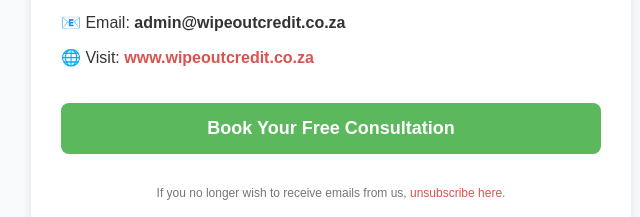
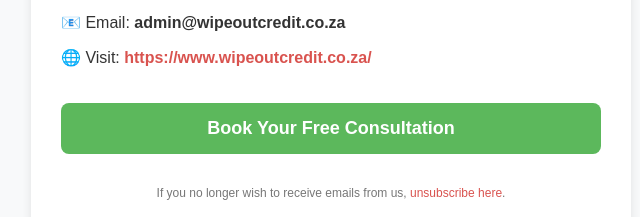
Before and after one commit to Teesmakay/Wipeoutemailtemp, a plain HTML site: page index.html in a window 1280 px wide. Shown: the part 803-1020 px from the top of the page, 309-949 px from the left. Drawn offline with Linux system fonts and the light colour scheme.

Commit message:
Update index.html

```diff
--- a/index.html
+++ b/index.html
@@ -50,7 +50,7 @@
                         <td style="text-align: left; font-size: 16px; color: #333; padding-top: 15px;">
                             <p>📞 Call us now: <strong>(087) 093-7302</strong></p>
                             <p>📧 Email: <strong>admin@wipeoutcredit.co.za</strong></p>
-                            <p>🌐 Visit: <strong><a href="https://wipeoutcredit.co.za" target="_blank" style="color: #d9534f; text-decoration: none;">www.wipeoutcredit.co.za</a></strong></p>
+                            <p>🌐 Visit: <strong><a href="https://wipeoutcredit.co.za" target="_blank" style="color: #d9534f; text-decoration: none;">https://www.wipeoutcredit.co.za/</a></strong></p>
                         </td>
                     </tr>
                     <tr>
```
